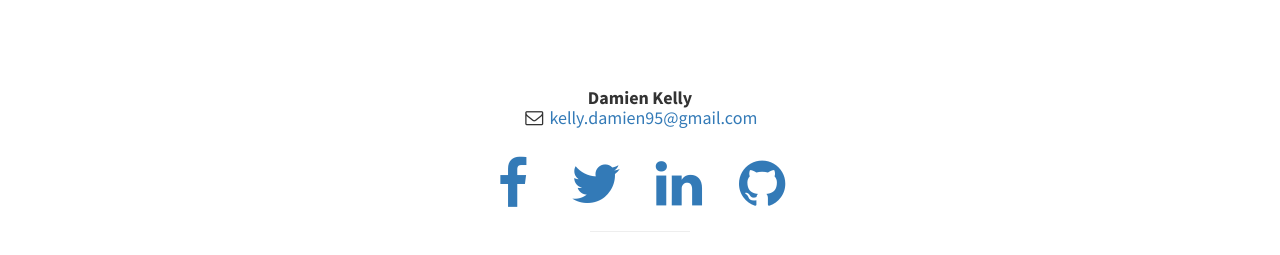
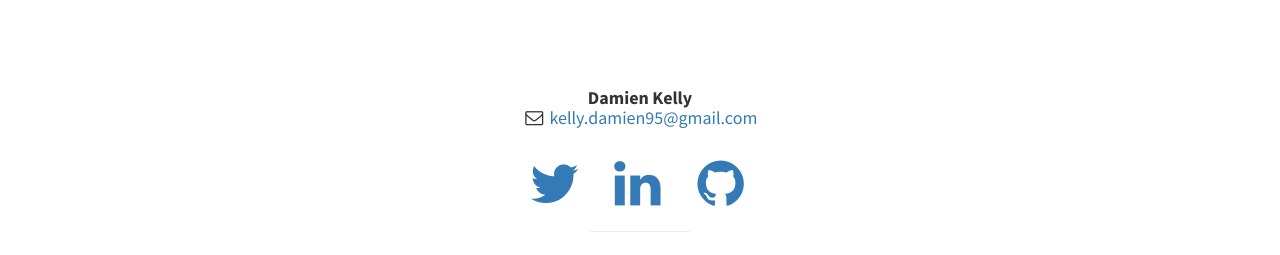
Before and after one commit to DamoKell85/DamoKell85.github.io, a plain HTML site: page index.html in a window 1280 px wide. Shown: the part 3514-3769 px from the top of the page. Drawn offline with Linux system fonts and the light colour scheme.

Commit message:
changed footer

```diff
--- a/index.html
+++ b/index.html
@@ -245,9 +245,6 @@
                     <br>
                     <ul class="list-inline">
                         <li>
-                            <a href="#"><i class="fa fa-facebook fa-fw fa-3x"></i></a>
-                        </li>
-                        <li>
                             <a href="#"><i class="fa fa-twitter fa-fw fa-3x"></i></a>
                         </li>
                         <li>
```
